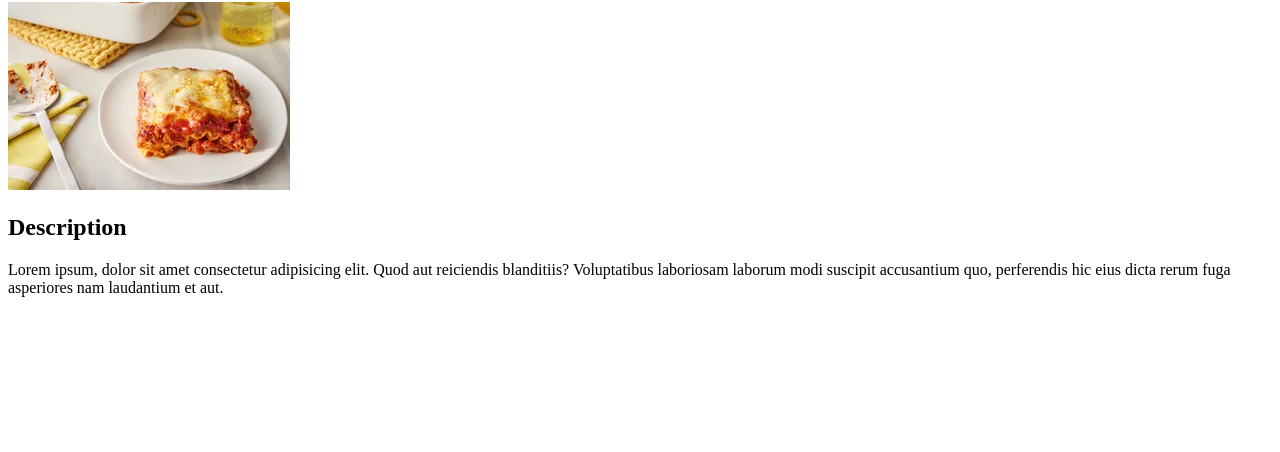
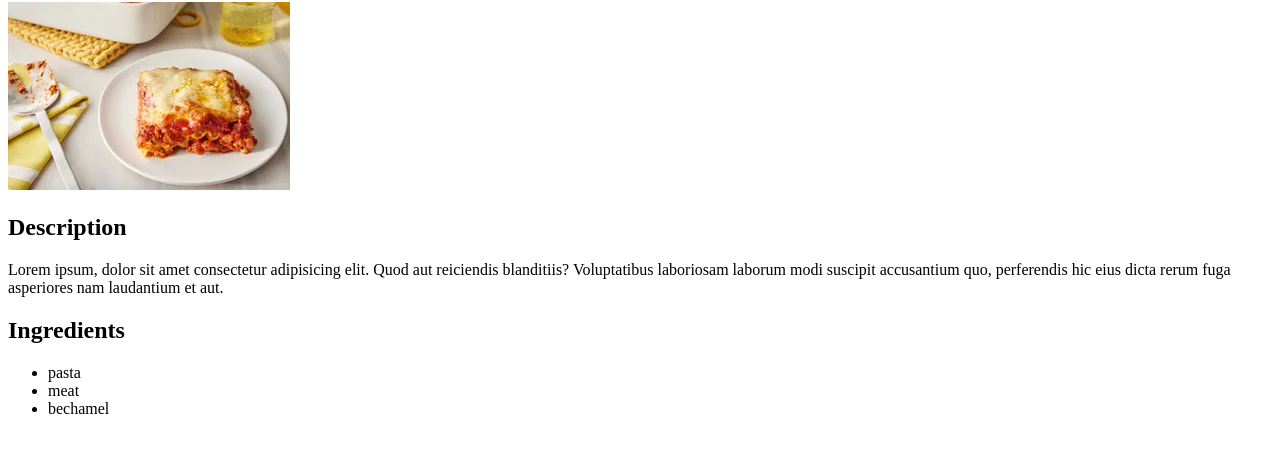
Before and after one commit to Belbut/odin-recipes2, a plain HTML site: page odin-recipes/lasagna.html in a window 1280 px wide. Shown: the part 78-530 px from the top of the page. Drawn offline with Linux system fonts and the light colour scheme.

Commit message:
Add lasagna dish ingredients

```diff
--- a/odin-recipes/lasagna.html
+++ b/odin-recipes/lasagna.html
@@ -11,5 +11,13 @@
     <img src="./img/lasagna.webp" alt="Lasagna dish image">
     <h2> Description</h2>
     <p>Lorem ipsum, dolor sit amet consectetur adipisicing elit. Quod aut reiciendis blanditiis? Voluptatibus laboriosam laborum modi suscipit accusantium quo, perferendis hic eius dicta rerum fuga asperiores nam laudantium et aut.</p>
+
+    <h2>Ingredients</h2>
+    <ul>
+        <li>pasta</li>
+        <li>meat</li>
+        <li>bechamel</li>
+    </ul>
+
 </body>
 </html>
```
